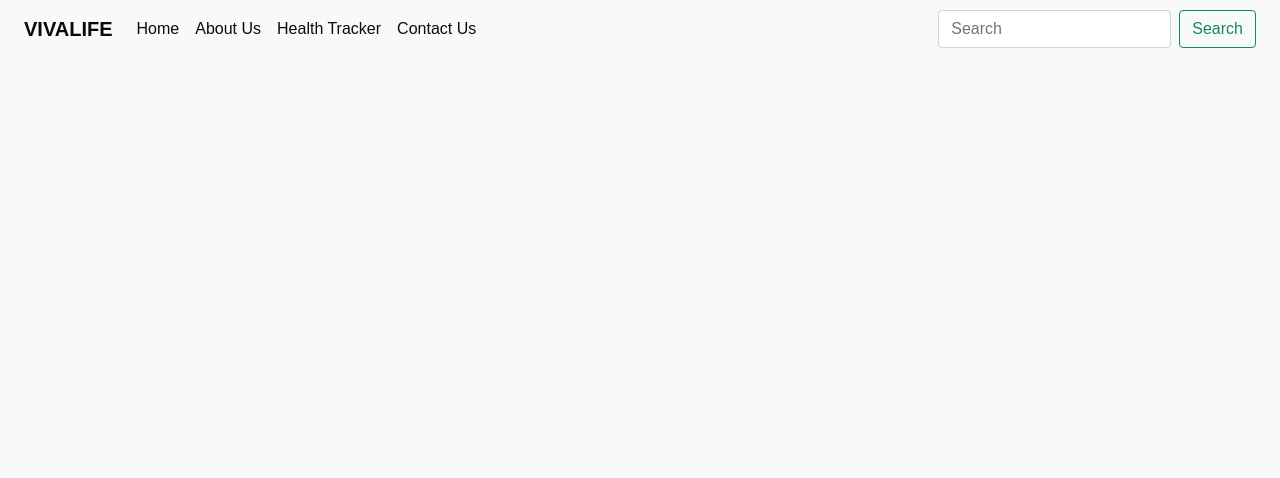
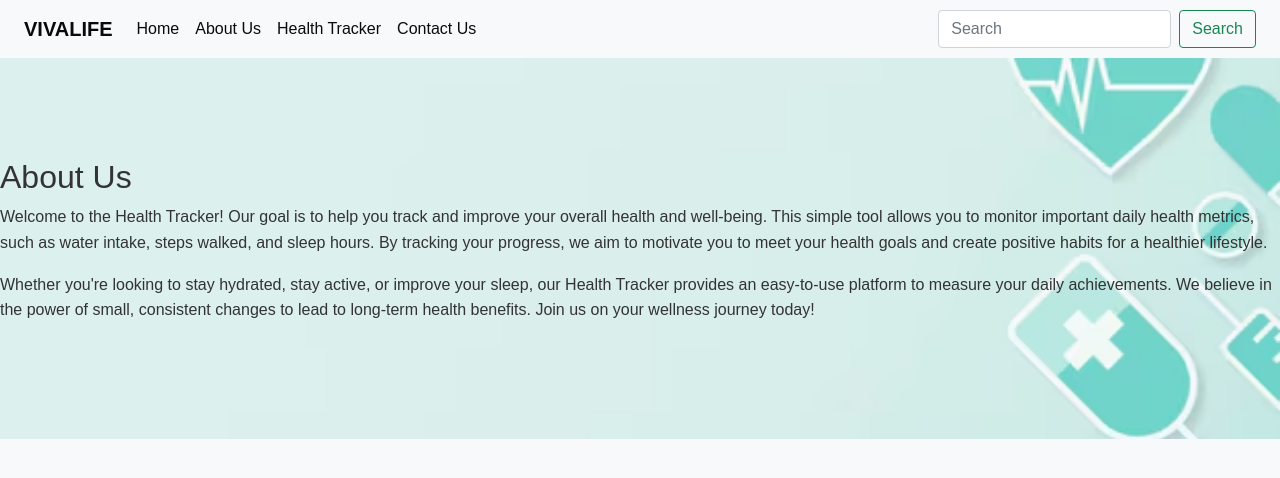
Before and after one commit to vivalife35/VivaLife-Website, a plain HTML site: page tracker.html in a window 1280 px wide. Drawn offline with nearby package versions, Linux system fonts and the light colour scheme.

Commit message:
Added description to health tracker

```diff
--- a/tracker.html
+++ b/tracker.html
@@ -48,5 +48,16 @@
         </div>
     </nav>
 
+    <div class="about-us">
+        <h2>About Us</h2>
+        <p>Welcome to the Health Tracker! Our goal is to help you track and improve your overall health and well-being.
+            This simple tool allows you to monitor important daily health metrics, such as water intake, steps walked, and
+            sleep hours. By tracking your progress, we aim to motivate you to meet your health goals and create positive
+            habits for a healthier lifestyle.</p>
+        <p>Whether you're looking to stay hydrated, stay active, or improve your sleep, our Health Tracker provides an
+            easy-to-use platform to measure your daily achievements. We believe in the power of small, consistent changes
+            to lead to long-term health benefits. Join us on your wellness journey today!</p>
+    </div>
+
 </body>
 </html>
```
